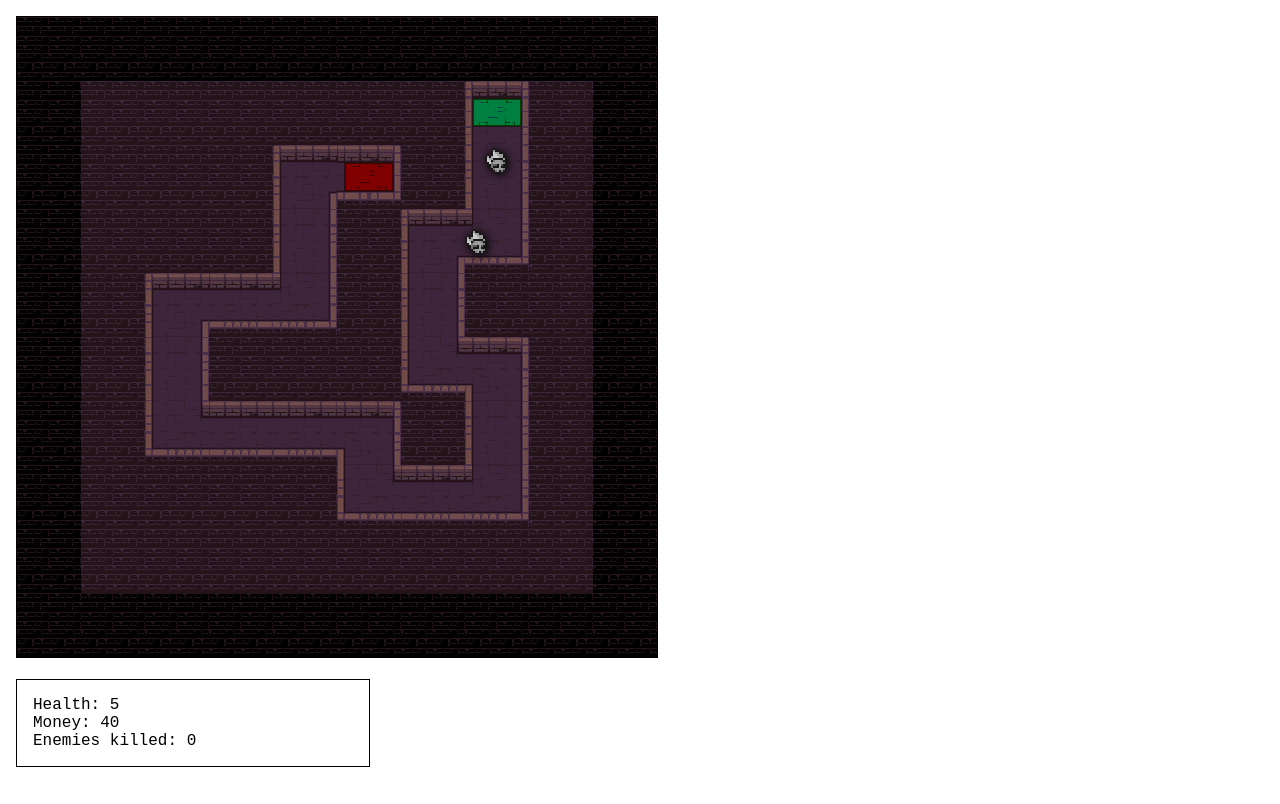
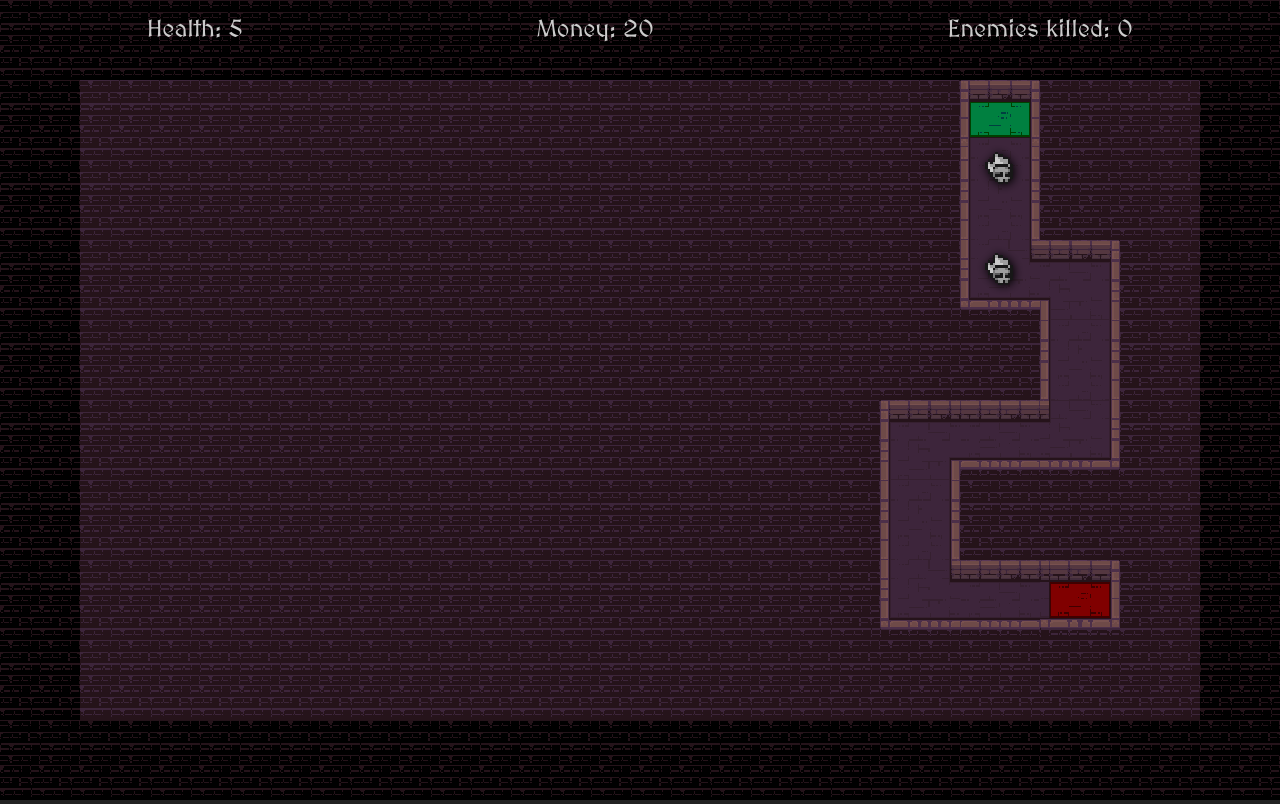
Before and after one commit to Jonas-Larsson1/Grunprog.-Grupp3, a plain HTML site: page dist/index.html in a window 1280 px wide. Drawn offline with Linux system fonts and the light colour scheme.

Commit message:
html styling

```diff
--- a/dist/index.html
+++ b/dist/index.html
@@ -3,36 +3,61 @@
     <head>
         <meta charset="UTF-8">
         <meta name="viewport" content="width=device-width, initial-scale=1.0">
+        <link rel="stylesheet" href="https://fonts.googleapis.com/css2?family=MedievalSharp&display=swap">
         <title>TD</title>
         <style>
             * {
-                font-family: 'Courier New', Courier, monospace;
+                font-family: 'MedievalSharp', 'Courier New', Courier, monospace;
+                margin: 0;
+                padding: 0;
+                box-sizing: border-box;
             }
 
             body {
-                display: flex;
-                flex-direction: column;
-                justify-content: center;
-                align-items: start;
+                background-color: #222;
+                color: #fff;
+                margin: 0;
             }
 
+            main {
+                position: relative;
+            }
 
             aside {
-                border: 1px solid black;
-                padding: 1rem;
-                width: 20rem;
-                margin: 0.5rem;
+                font-size: 1.5rem;
+                color: #ccc;
+                position: absolute;
+                display: flex;
+                justify-content: space-around;
+                width: 100%;
+                top: 1rem;
+                left: 0;
             }
 
-            canvas {
-                border: 1px solid black;
-                margin: 0.5rem;
+            #towerButtons {
+                color: #ccc;
+                position: absolute;
+                display: flex;
+                justify-content: space-around;
+                width: 100%;
+                bottom: 1rem;
+                left: 0;
             }
 
-            #towerSpawn {
-                display: none;
+            button {
+                padding: 0.5rem;
+                font-size: 1rem;
+                background-color: #333;
+                border: none;
+                color: #fff;
+                cursor: pointer;
             }
 
+            button:hover {
+                background-color: #555;
+            }
+
+            #towerSpawn,
             #towerRemove {
                 display: none;
             }
@@ -42,17 +67,16 @@
     <body>
         <main>
             <canvas id="canvas"></canvas>
-            <button id="start">Start</button>
+            <aside>
+                <div id="playerHealth">Health: <span id="healthValue"></span></div>
+                <div id="playerMoney">Money: <span id="moneyValue"></span></div>
+                <div id="enemiesKilled">Enemies killed: <span id="enemyKillValue"></span></div>
+            </aside>
+            <div id="towerButtons">
+                <button id="towerSpawn">Place tower here (cost: <span id="towerCostValue"></span>)</button>
+                <button id="towerRemove">Remove this tower (refund: 10)</button>
+            </div>
         </main>
-
-        <aside>
-            <div id="playerHealth">Health: <span id="healthValue"></span></div>
-            <div id="playerMoney">Money: <span id="moneyValue"></span></div>
-            <div id="enemiesKilled">Enemies killed: <span id="enemyKillValue"></span></div>
-            <button id="towerSpawn">Place tower here (cost: <span id="towerCostValue"></span>)</button>
-            <button id="towerRemove">Remove this tower (refund: 10)</button>
-        </aside>
-
         <script type="module" src="./scripts/index.js"></script>
     </body>
 </html>
--- a/dist/scripts/enemies.js
+++ b/dist/scripts/enemies.js
@@ -3,7 +3,7 @@ import { addHitEffect } from "./effects.js"
 export const enemySpawnTimer = (game) => {
     game.enemySpawnTimer -= game.deltaTime
     let enemyHealth = 1
-    if (game.timer > 30) {
+    if (game.timer > 30 && game.timer < 60) {
         enemyHealth = 2
     } else if (game.timer > 60) {
         enemyHealth = 3
@@ -18,7 +18,7 @@ export const updateEnemies = (game) => {
     game.enemyIntervalTimer -= game.deltaTime
     if (game.enemyIntervalTimer <= 0) {
         game.enemySpawnInterval *= 0.9
-        game.enemyIntervalTimer = 10
+        game.enemyIntervalTimer = 20
     }
 
     const margin = 1
--- a/dist/scripts/index.js
+++ b/dist/scripts/index.js
@@ -7,31 +7,30 @@ import { drawHitEffects } from './effects.js'
 
 const canvas = document.getElementById('canvas')
 const ctx = canvas.getContext('2d')
-const startButton = document.getElementById('start')
+
 const towerSpawn = document.getElementById('towerSpawn')
 const towerRemove = document.getElementById('towerRemove')
+
 const playerHealthElement = document.getElementById('healthValue')
 const playerMoneyElement = document.getElementById('moneyValue')
 const towerCostElement = document.getElementById('towerCostValue')
 const enemiesKilledElement = document.getElementById('enemyKillValue')
 
-const tileSize = 64
-canvas.width = tileSize * 10
-canvas.height = tileSize * 10
+// const maxTileSize = 100
+// const tilesInWidth = Math.floor(window.innerWidth / maxTileSize)
+// const tilesInHeight = Math.floor(window.innerHeight / maxTileSize)
+const tilesInWidth = 16
+const tilesInHeight = 10
+const tileSize = Math.floor(window.innerWidth / tilesInWidth)
+
+canvas.width = tilesInWidth * tileSize
+canvas.height = tilesInHeight * tileSize
 
 let game;
-
-// startButton.addEventListener('click', () => {
-//     if (!game) {
-//         game = startGame(tileSize, canvas.width, canvas.height, canvas)
-//         startButton.style.display = 'none'
-//     }
-// })
 
 window.addEventListener('DOMContentLoaded', () => {
     if (!game) {
         game = startGame(tileSize, canvas.width, canvas.height, canvas)
-        startButton.style.display = 'none'
 
         game.tileSprite.src = './sprites/tile.png'
         game.borderSprite.src = './sprites/border.png'
@@ -93,7 +92,7 @@ const startGame = (tileSize, width, height, canvas) => {
         if (game.playerMoney >= game.towerCost) {
             spawnTower(clickTile(null, game, null), game)
             game.playerMoney -= game.towerCost
-            game.towerCost *= 1.5
+            game.towerCost *= 1.25
             game.towerCost = Math.floor(game.towerCost)
             towerSpawn.style.display = 'none'
         }
@@ -135,12 +134,12 @@ const startGame = (tileSize, width, height, canvas) => {
         enemiesKilled: 0,
 
         towers: [],
-        towerCost: 20,
+        towerCost: 10,
         bullets: [],
         hitEffects: [],
 
         playerHealth: 5,
-        playerMoney: 40,
+        playerMoney: 20,
 
         tileSprite: new Image(),
         borderSprite: new Image(),
--- a/dist/scripts/selectTile.js
+++ b/dist/scripts/selectTile.js
@@ -21,11 +21,10 @@ export const clickTile = (event, game, canvas) => {
 
         const newSelectedTile = game.allTiles[tileToChange]
 
-        if (!newSelectedTile.path) {
+        if (!newSelectedTile.path && newSelectedTile.special !== 'border') {
             newSelectedTile.selected = !newSelectedTile.selected
             return newSelectedTile
         } else {
-            console.log(newSelectedTile)
             return false
         }
     }
```
